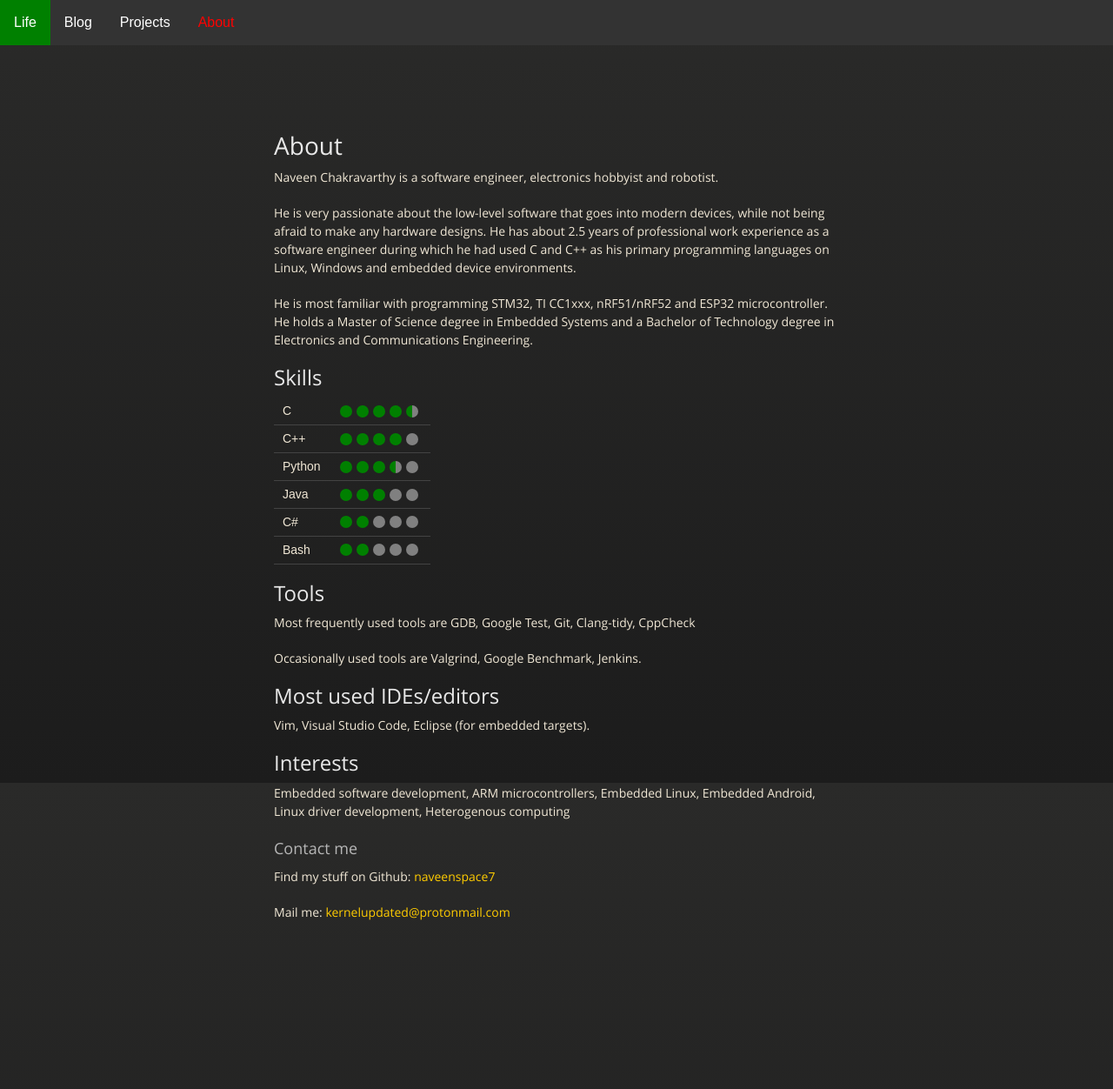
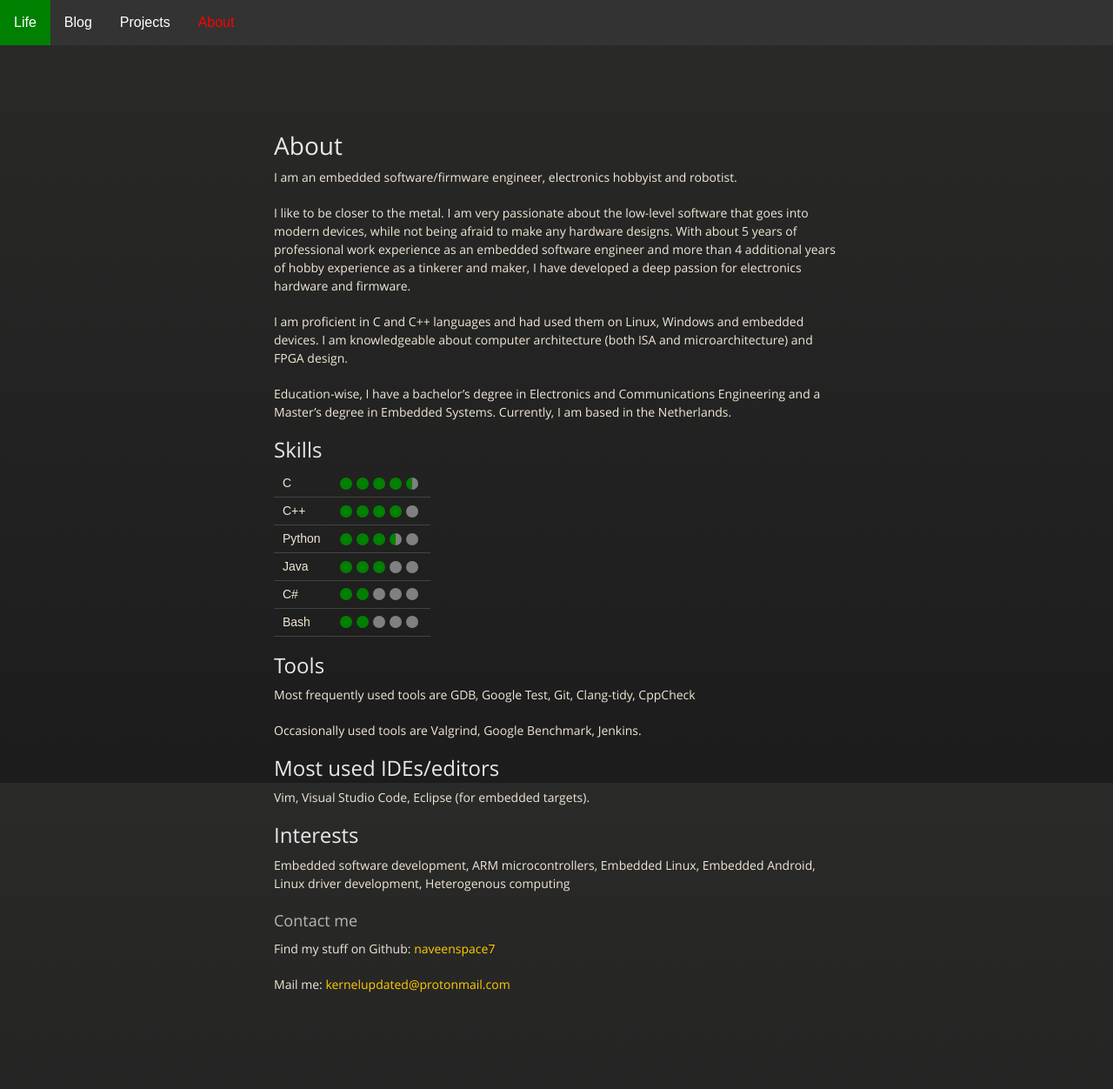
Before and after one commit to naveenspace7/naveenspace7.github.io, a Jekyll site: the page built from about.md, in a window 1280 px wide. Shown: the whole page at 87% size. Built offline with Jekyll 4.4.1, drawn with Linux system fonts in a browser that asks for light colours; before the commit the page ends 1169 px from its top, so only the background shows below that.

Commit message:
Update about.md
Update about me

```diff
--- a/about.md
+++ b/about.md
@@ -4,20 +4,18 @@ title: About
 permalink: /about/
 ---
 
-Naveen Chakravarthy is a software engineer, electronics hobbyist and robotist.
+I am an embedded software/firmware engineer, electronics hobbyist and robotist.
 
 <!-- I am a die-hard fan of low-level software development in C and C++. -->
 <!-- My thesis focuses on ultra-low latency MAC protocols to incorporate into wireless Tactile Internet applications. -->
+I like to be closer to the metal. I am very passionate about the low-level software that goes into modern devices, while not being afraid to make any hardware designs. With about 5 years of professional work experience as an embedded software engineer and more than 4 additional years of hobby experience as a tinkerer and maker, I have developed a deep passion for electronics hardware and firmware.
 
-He is very passionate about the low-level software that goes into modern devices, while not being afraid to make any hardware designs. He has about 2.5 years of professional work experience as a software engineer during which he had used C and C++ as his primary programming languages on Linux, Windows and embedded device environments.
+I am proficient in C and C++ languages and had used them on Linux, Windows and embedded devices. I am knowledgeable about computer architecture (both ISA and microarchitecture) and FPGA design.
+
+Education-wise, I have a bachelor's degree in Electronics and Communications Engineering and a Master's degree in Embedded Systems. Currently, I am based in the Netherlands.
 
 <!-- I had programmed ARM Cortex-M (M3, M4, M7) microcontrollers and peripheral drivers (including DMA, CAN, I2C, SPI, UART, Timers) in embedded C and C++. Additionally, I had programmed for heterogeneous systems in CUDA and OpenCL. -->
 
-<!-- ### More Information -->
-
-<!-- He hold a Master's degree in Embedded Systems and  -->
-
-He is most familiar with programming STM32, TI CC1xxx, nRF51/nRF52 and ESP32 microcontroller. He holds a Master of Science degree in Embedded Systems and a Bachelor of Technology degree in Electronics and Communications Engineering.
 
 ## Skills
 
```
